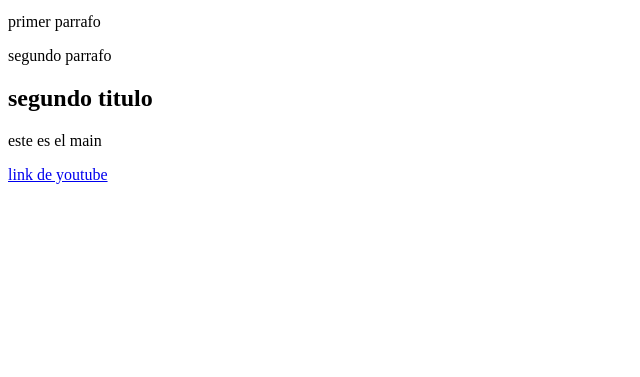
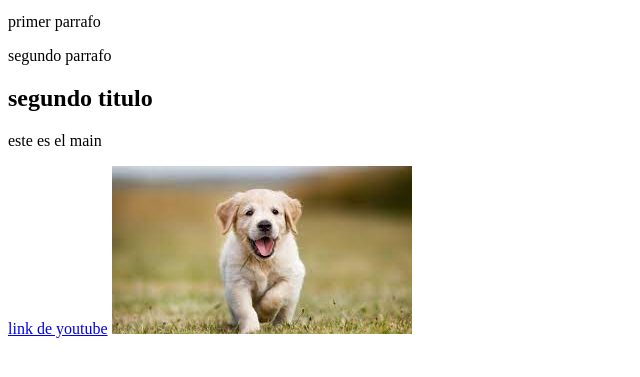
Before and after one commit to joseazrom/primerapagina, a plain HTML site: page index.html in a window 1280 px wide. Shown: the part 101-478 px from the top of the page, without its empty margins (0-640 px from the left). Drawn offline with Linux system fonts and the light colour scheme.

Commit message:
subi la iamgen

```diff
--- a/index.html
+++ b/index.html
@@ -20,5 +20,6 @@
         <p>este es el main</p>
     </main>
     <a href="http://www.youtube.com" target="_blank">link de youtube</a>
+    <img src="imagen.jpg" alt="imagen no cargo">
 </body>
 </html>
```
Also changed, not shown: imagen.jpg (added).
